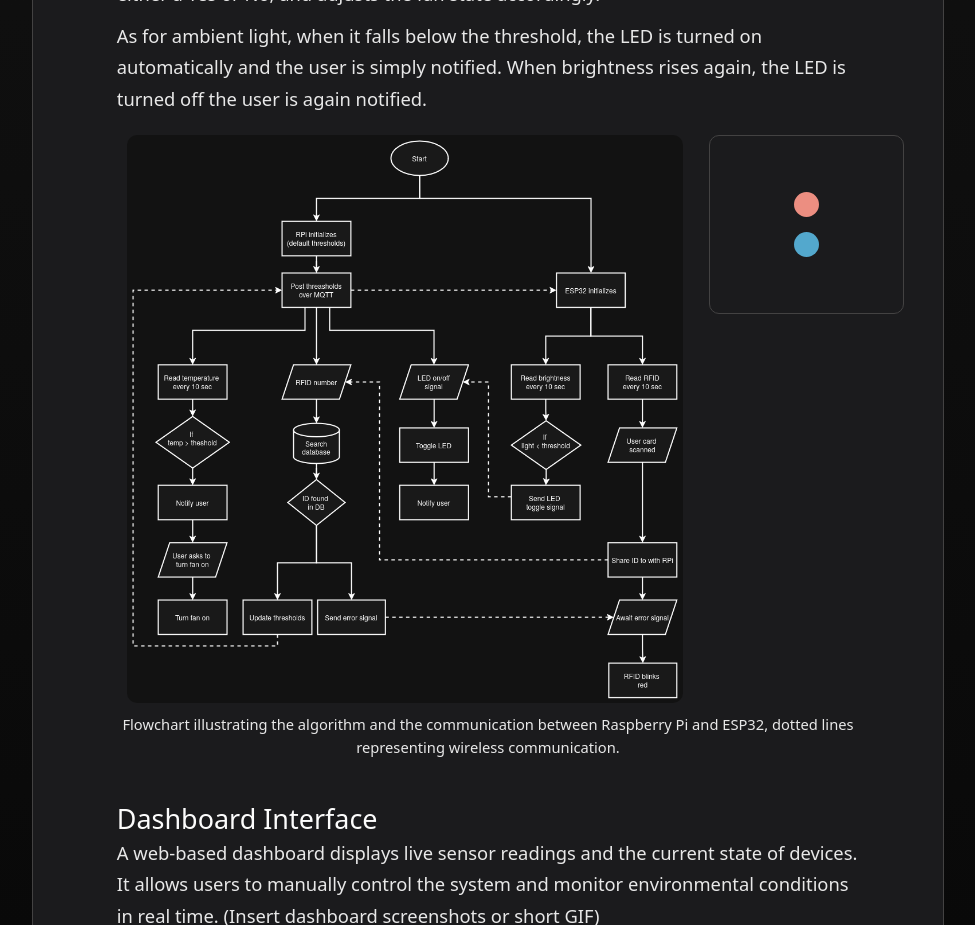
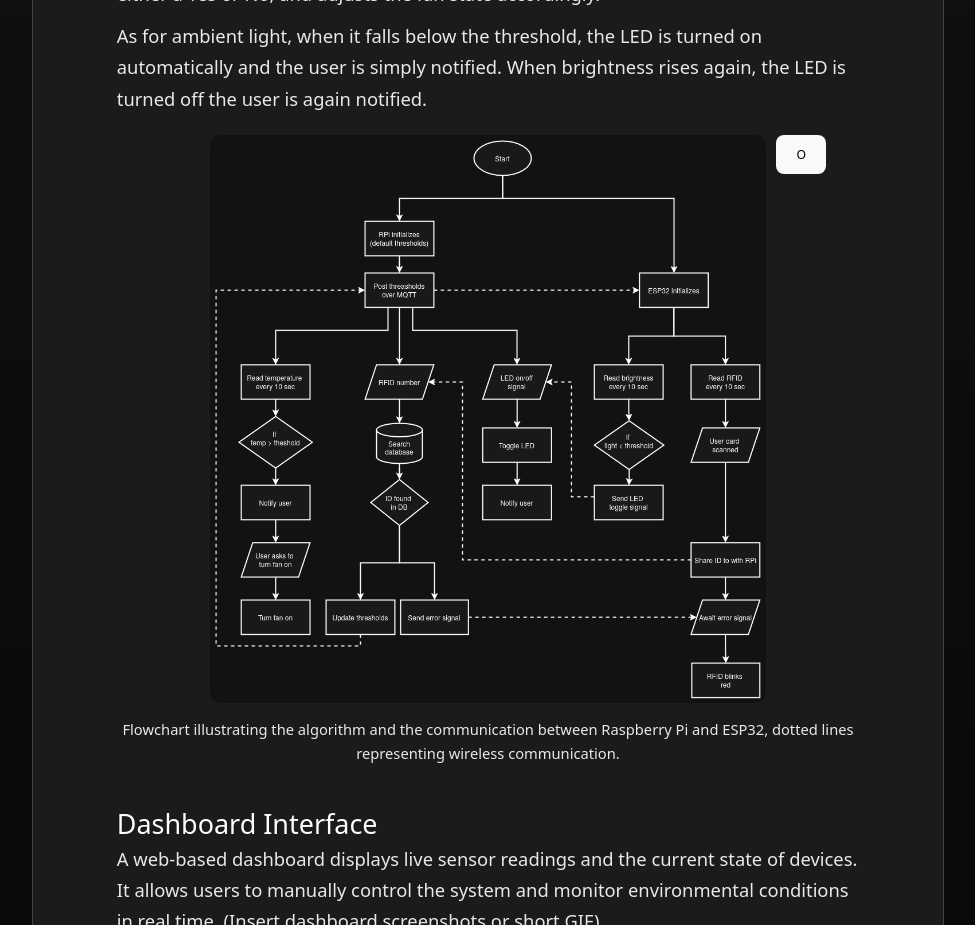
Before and after one commit to hedi3489/my-portfolio, a React (Vite) app: page /projects/iot-home-simulation in a window 1280 px wide. Shown: the part 2240-3165 px from the top of the page, without its empty margins (152-1127 px from the left). Built offline with nearby package versions, Linux system fonts and the light colour scheme.

Commit message:
Tiny reversion

```diff
--- a/src/components/ProjectPageComponents.jsx
+++ b/src/components/ProjectPageComponents.jsx
@@ -69,14 +69,14 @@ function CaptionedImages({ imageList }) {
     let image = imageList[index % imageList.length];
     return <>
         <div className="flex flex-col flex-center captioned-image">
-            <div className="flex">
+            <div className="">
                 <img
                     src={image.src}
                     alt={image.alt}
                     className="image"
                 />
-                {/* {imageList.length > 1 ? <button onClick={handleClick} className="cycle-button">O</button> : null} */}
-                <ThemeButtons />
+                {imageList.length > 1 ? <button onClick={handleClick} className="cycle-button">O</button> : null}
+                {/* <ThemeButtons /> */}
             </div>
             <h5>{image.caption}</h5>
         </div>
--- a/src/styles/Containers.css
+++ b/src/styles/Containers.css
@@ -124,7 +124,8 @@
 .cycle-button {
   width: 50px;
   padding: 10px;
-  gap: 0.5rem;
+  position: absolute;
+  margin-top: 0.7rem;
 }
 
 .theme-buttons {
```
